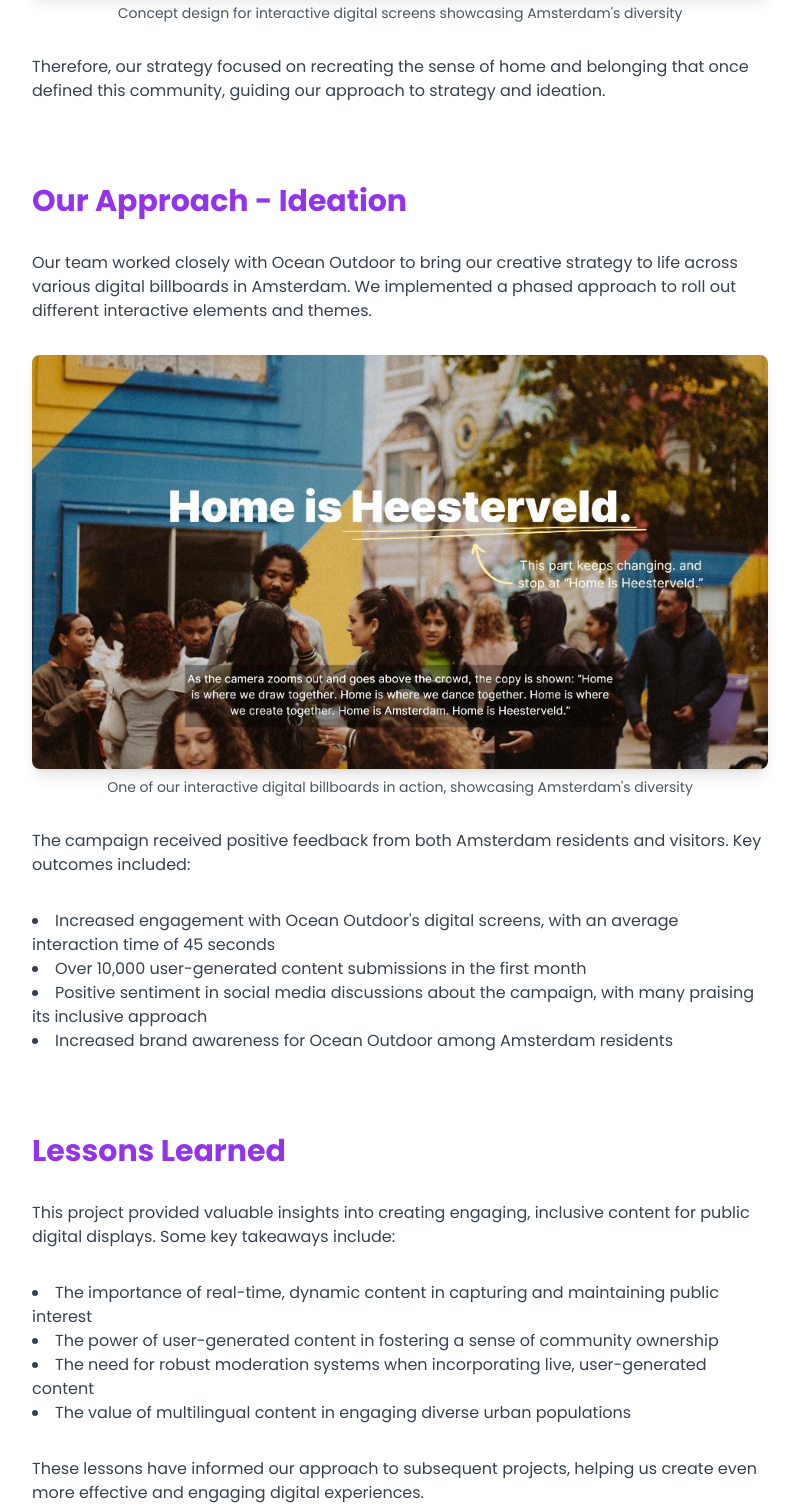
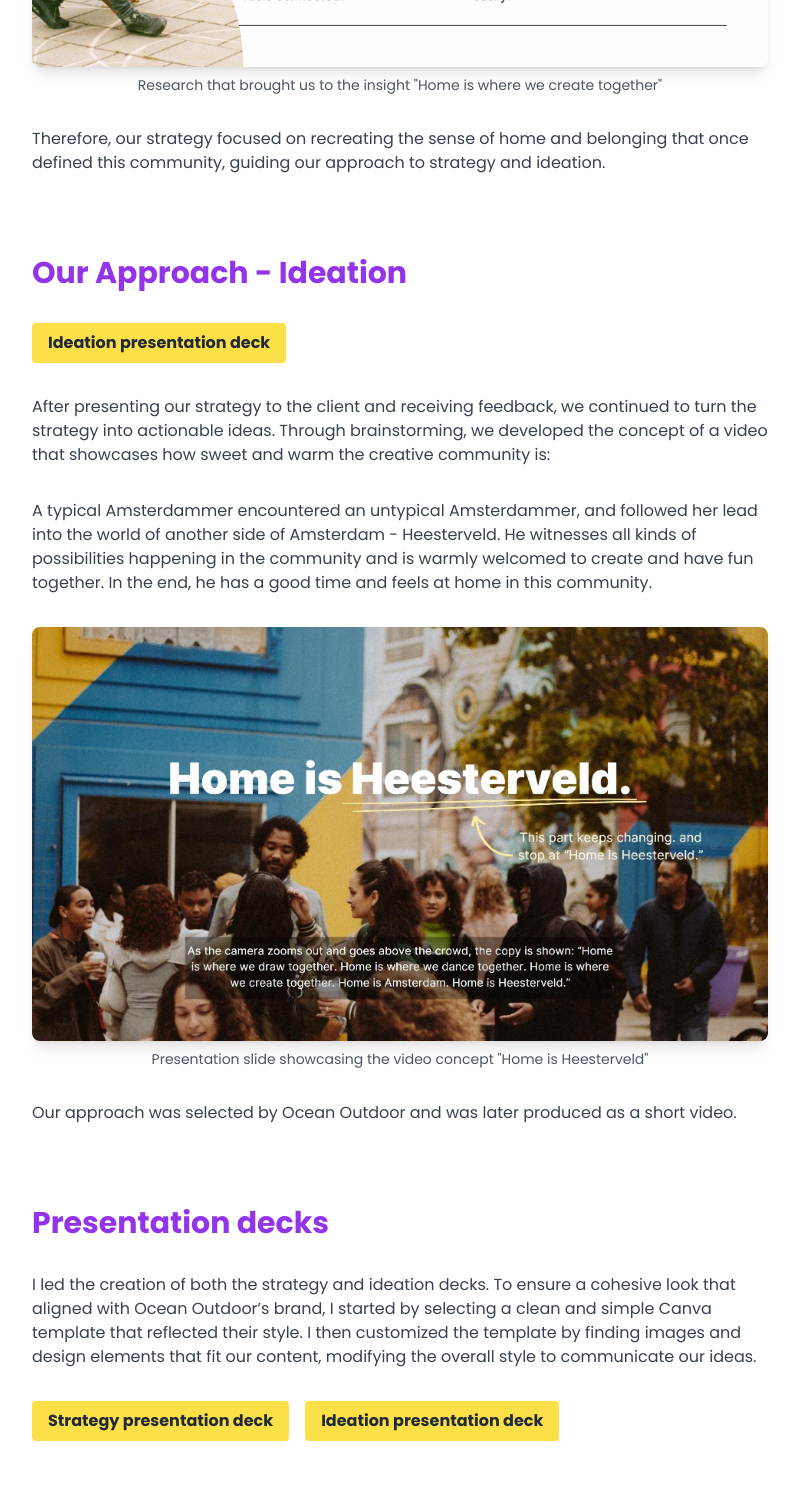
Before and after one commit to xiaoqian-anny-xu/portfolio, a plain HTML site: page projects/ocean-creative-strategy.html in a window 1280 px wide. Shown: the part 2089-3597 px from the top of the page, without its empty margins (240-1039 px from the left). Drawn offline with nearby package versions, Linux system fonts and the light colour scheme.

Commit message:
changed the text, images, captions from "our approach - strategy" onwards, added links to decks

```diff
--- a/projects/ocean-creative-strategy.html
+++ b/projects/ocean-creative-strategy.html
@@ -56,40 +56,43 @@
 
             <section class="mb-20">
                 <h2 class="text-3xl font-bold mb-8 text-purple-600">Our Approach - Strategy</h2>
+                 <a href="https://www.canva.com/design/DAF_ai3ojlU/TWvsCfD9txVt_6LXVJ36bw/view?utm_content=DAF_ai3ojlU&utm_campaign=designshare&utm_medium=link&utm_source=editor" target="_blank" class="inline-block bg-yellow-300 hover:bg-purple-600 text-gray-800 hover:text-white font-bold py-2 px-4 rounded transition duration-300 mb-8">
+                    Strategy presentation deck
+                 </a>
                 <p class="text-gray-700 mb-8">My team (Charen, Stanley, Devesh, and I) explored the Heesterveld creative community, a vibrant and artistic neighbourhood in Bijlmer, Amsterdam. I conducted an interview along with Charen, repeatedly analyzed the transcripts, and reviewed social media content to uncover key insights about this community. We discovered that a sense of home and mutual support is crucial for artists to thrive.</p>
                 <figure class="mb-8">
                     <img src="../images/plusplusone/ocean-strategy/slide-3.png" alt="Digital Screen Concept" class="rounded-lg shadow-lg w-full h-auto mb-2">
-                    <figcaption class="text-sm text-gray-600 text-center">Concept design for interactive digital screens showcasing Amsterdam's diversity</figcaption>
+                    <figcaption class="text-sm text-gray-600 text-center">Research that brought us to the insight "Home is where we create together"</figcaption>
                 </figure>
                 <p class="text-gray-700 mb-8">Therefore, our strategy focused on recreating the sense of home and belonging that once defined this community, guiding our approach to strategy and ideation.</p>
             </section>
 
             <section class="mb-20">
                 <h2 class="text-3xl font-bold mb-8 text-purple-600">Our Approach - Ideation</h2>
-                <p class="text-gray-700 mb-8">Our team worked closely with Ocean Outdoor to bring our creative strategy to life across various digital billboards in Amsterdam. We implemented a phased approach to roll out different interactive elements and themes.</p>
+                <a href="https://www.canva.com/design/DAGAubYP-zw/wYtjnplrAsn-IEpKuN_NSg/view?utm_content=DAGAubYP-zw&utm_campaign=designshare&utm_medium=link&utm_source=editor" target="_blank" class="inline-block bg-yellow-300 hover:bg-purple-600 text-gray-800 hover:text-white font-bold py-2 px-4 rounded transition duration-300 mb-8">
+                    Ideation presentation deck
+                </a>
+                <p class="text-gray-700 mb-8">After presenting our strategy to the client and receiving feedback, we continued to turn the strategy into actionable ideas. Through brainstorming, we developed the concept of a video that showcases how sweet and warm the creative community is:
+                </p>
+                <p class="text-gray-700 mb-8">A typical Amsterdammer encountered an untypical Amsterdammer, and followed her lead into the world of another side of Amsterdam - Heesterveld. He witnesses all kinds of possibilities happening in the community and is warmly welcomed to create and have fun together. In the end, he has a good time and feels at home in this community.</p>
                 <figure class="mb-8">
                     <img src="../images/plusplusone/ocean-strategy/slide-2.jpeg" alt="Digital Billboard Implementation" class="rounded-lg shadow-lg w-full h-auto mb-2">
-                    <figcaption class="text-sm text-gray-600 text-center">One of our interactive digital billboards in action, showcasing Amsterdam's diversity</figcaption>
+                    <figcaption class="text-sm text-gray-600 text-center">Presentation slide showcasing the video concept "Home is Heesterveld"</figcaption>
                 </figure>
-                <p class="text-gray-700 mb-8">The campaign received positive feedback from both Amsterdam residents and visitors. Key outcomes included:</p>
-                <ul class="list-disc list-inside text-gray-700 mb-8">
-                    <li>Increased engagement with Ocean Outdoor's digital screens, with an average interaction time of 45 seconds</li>
-                    <li>Over 10,000 user-generated content submissions in the first month</li>
-                    <li>Positive sentiment in social media discussions about the campaign, with many praising its inclusive approach</li>
-                    <li>Increased brand awareness for Ocean Outdoor among Amsterdam residents</li>
-                </ul>
+                <p class="text-gray-700 mb-8">Our approach was selected by Ocean Outdoor and was later produced as a short video.</p>
             </section>
 
             <section class="mb-20">
-                <h2 class="text-3xl font-bold mb-8 text-purple-600">Lessons Learned</h2>
-                <p class="text-gray-700 mb-8">This project provided valuable insights into creating engaging, inclusive content for public digital displays. Some key takeaways include:</p>
-                <ul class="list-disc list-inside text-gray-700 mb-8">
-                    <li>The importance of real-time, dynamic content in capturing and maintaining public interest</li>
-                    <li>The power of user-generated content in fostering a sense of community ownership</li>
-                    <li>The need for robust moderation systems when incorporating live, user-generated content</li>
-                    <li>The value of multilingual content in engaging diverse urban populations</li>
-                </ul>
-                <p class="text-gray-700 mb-8">These lessons have informed our approach to subsequent projects, helping us create even more effective and engaging digital experiences.</p>
+                <h2 class="text-3xl font-bold mb-8 text-purple-600">Presentation decks</h2>
+                <p class="text-gray-700 mb-8">I led the creation of both the strategy and ideation decks. To ensure a cohesive look that aligned with Ocean Outdoor’s brand, I started by selecting a clean and simple Canva template that reflected their style. I then customized the template by finding images and design elements that fit our content, modifying the overall style to communicate our ideas.</p>
+                <div class="flex space-x-4">
+                    <a href="https://www.canva.com/design/DAF_ai3ojlU/TWvsCfD9txVt_6LXVJ36bw/view?utm_content=DAF_ai3ojlU&utm_campaign=designshare&utm_medium=link&utm_source=editor" target="_blank" class="inline-block bg-yellow-300 hover:bg-purple-600 text-gray-800 hover:text-white font-bold py-2 px-4 rounded transition duration-300 mb-8">
+                        Strategy presentation deck
+                    </a>
+                    <a href="https://www.canva.com/design/DAGAubYP-zw/wYtjnplrAsn-IEpKuN_NSg/view?utm_content=DAGAubYP-zw&utm_campaign=designshare&utm_medium=link&utm_source=editor" target="_blank" class="inline-block bg-yellow-300 hover:bg-purple-600 text-gray-800 hover:text-white font-bold py-2 px-4 rounded transition duration-300 mb-8">
+                        Ideation presentation deck
+                    </a>
+                </div>
             </section>
         </article>
     </main>
```
